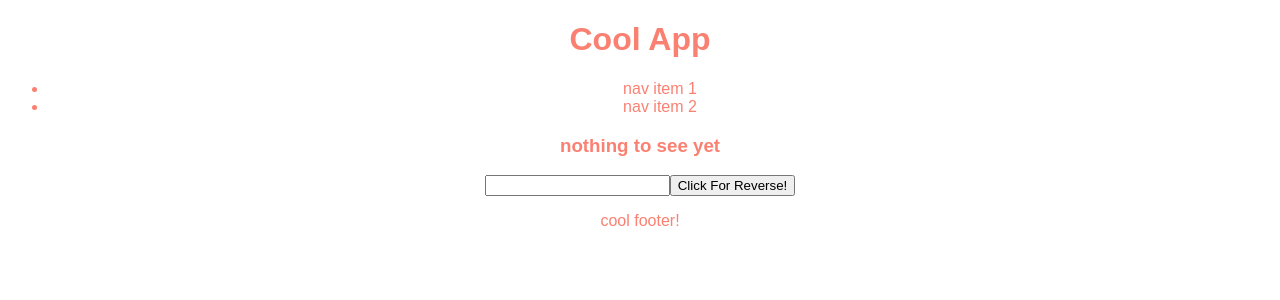
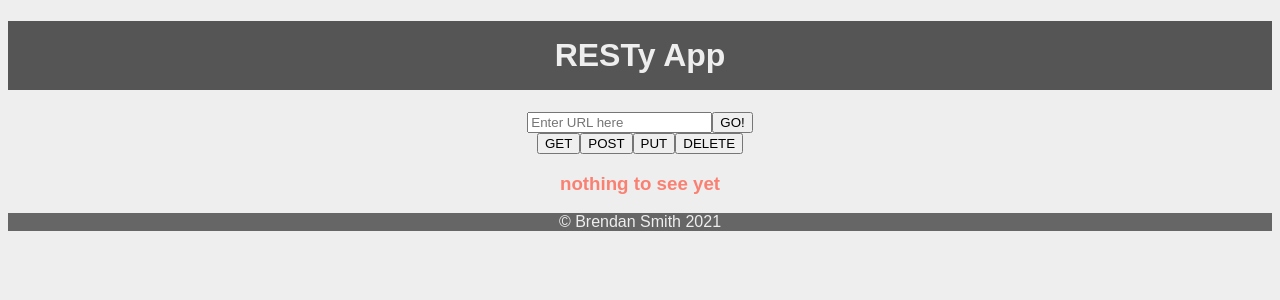
Before and after one commit to brendanrsmith/resty, a React (Create React App) app: page / in a window 1280 px wide. Shown: the top 300 px of the page. Built offline with nearby package versions, Linux system fonts and the light colour scheme; the HTML template or start-up script is replaced by a standard one.

Commit message:
added all html elements

```diff
--- a/src/App.js
+++ b/src/App.js
@@ -1,64 +1,16 @@
 import React from 'react';
 import './styles/style.scss';
 
-const Header = () => {
-  return (
-    <header>
-      <h1>Cool App</h1>
-      <nav>
-        <ul>
-          <li>nav item 1</li>
-          <li>nav item 2</li>
-        </ul>
-      </nav>
-    </header>
-  )
-}
-
-const Footer = () => {
-  return (
-    <footer>
-      <p>cool footer!</p>
-    </footer>
-  )
-}
-
-class Reverser extends React.Component {
-  constructor(props) {
-    super(props); // for now, just do this
-    this.state = {
-      words: 'nothing to see yet'
-    }
-  }
-
-  handleChange = e => {
-    let words = e.target.value;
-    this.setState({ words });
-  }
-
-  handleClick = e => {
-    e.preventDefault();
-    let words = this.state.words.split('').reverse().join('');
-    this.setState({ words });
-  }
-
-  render() {
-    return (
-      <div>
-        <h3>{this.state.words}</h3>
-        <input type="text" onChange={this.handleChange} />
-        <button onClick={this.handleClick}>Click For Reverse!</button>
-      </div>
-    )
-  }
-}
+import Header from './header.js';
+import Form from './form.js';
+import Footer from './footer.js';
 
 class App extends React.Component {
   render() {
     return (
       <React.Fragment>
         <Header />
-        <Reverser />
+        <Form />
         <Footer />
       </React.Fragment>
     )
--- /dev/null
+++ b/src/footer.js
@@ -0,0 +1,11 @@
+import './styles/footer.scss';
+
+const Footer = () => {
+  return (
+    <footer>
+      <p>© Brendan Smith 2021</p>
+    </footer>
+  )
+}
+
+export default Footer;
--- /dev/null
+++ b/src/form.js
@@ -0,0 +1,43 @@
+import React from 'react';
+
+class Form extends React.Component {
+  constructor(props) {
+    super(props); // for now, just do this
+    this.state = {
+      url: 'nothing to see yet'
+    }
+  }
+
+  handleChange = e => {
+    let url = e.target.value;
+    this.setState({ url });
+  }
+
+  handleClick = e => {
+    e.preventDefault();
+    let url = this.state.url.split('').reverse().join('');
+    this.setState({ url });
+  }
+
+  render() {
+    return (
+      <div>
+        <div>
+          <input type="text" onChange={this.handleChange} placeholder="Enter URL here" />
+          <button onClick={this.handleClick}>GO!</button>
+        </div>
+        <div>
+          <button id='get'>GET</button>
+          <button id='post'>POST</button>
+          <button id='put'>PUT</button>
+          <button id='delete'>DELETE</button>
+        </div>
+        <div>
+          <h3>{this.state.url}</h3>
+        </div>
+      </div>
+    )
+  }
+}
+
+export default Form;
--- /dev/null
+++ b/src/header.js
@@ -0,0 +1,11 @@
+import './styles/header.scss';
+
+const Header = () => {
+  return (
+    <header>
+      <h1>RESTy App</h1>
+    </header>
+  )
+}
+
+export default Header;
--- /dev/null
+++ b/src/styles/footer.scss
@@ -0,0 +1,4 @@
+footer {
+  color: #eee;
+  background-color: #666;
+}
--- /dev/null
+++ b/src/styles/header.scss
@@ -0,0 +1,5 @@
+h1 {
+  background-color: #555;
+  color: #eee;
+  padding: 1rem;
+}
--- a/src/styles/style.scss
+++ b/src/styles/style.scss
@@ -1,5 +1,9 @@
+html {
+  box-sizing: border-box;
+}
 body {
   text-align: center;
   color: salmon;
   font-family: Arial, Helvetica, sans-serif;
+  background-color: #eee;
 }
```
Also changed, not shown: src/styles/form.scss (added).
